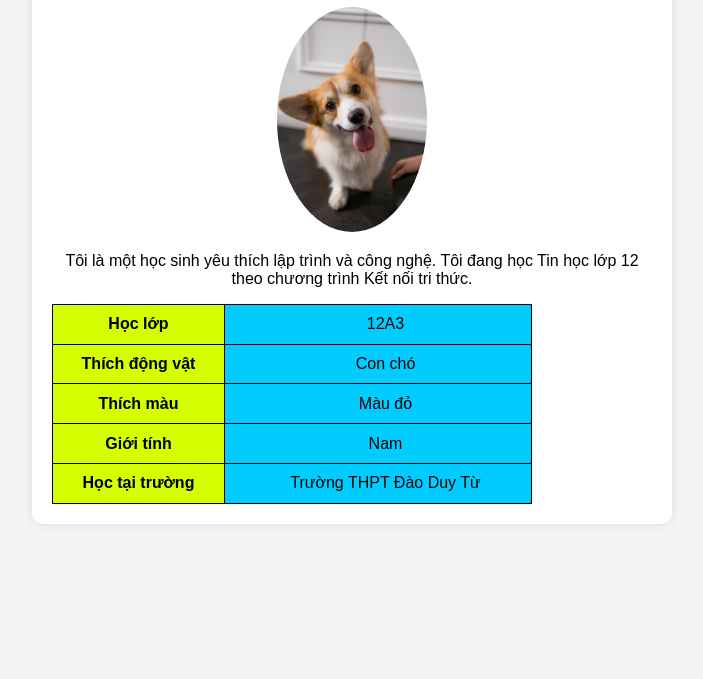
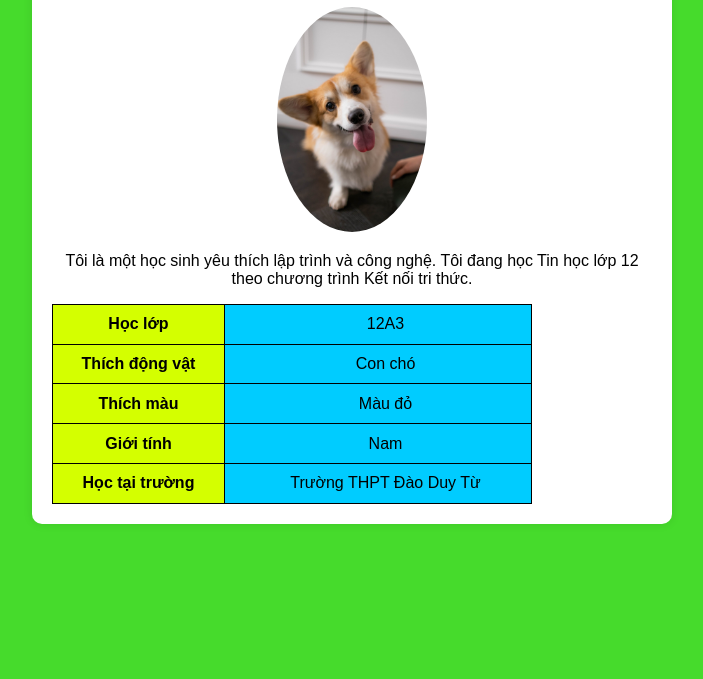
Before and after one commit to thornation/ngocuong, a plain HTML site: page index.html in a window 1280 px wide. Shown: the part 121-800 px from the top of the page, without its empty margins (288-991 px from the left). Drawn offline with Linux system fonts and the light colour scheme.

Commit message:
Update index.html

```diff
--- a/index.html
+++ b/index.html
@@ -8,7 +8,7 @@
         body {
             font-family: Arial, sans-serif;
             text-align: center;
-            background-color: #f4f4f4;
+            background-color: #46db2c;
             padding: 20px;
         }
         .container {
```
